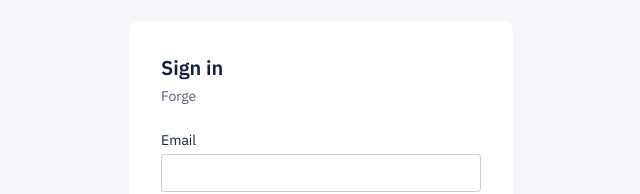
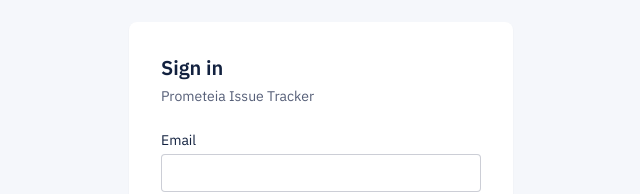
Before and after one commit to PromAMarra/IssueTracker, a Next.js app: page /login in a window 1280 px wide. Shown: the part 192-386 px from the top of the page, without its empty margins (319-959 px from the left). Built offline with nearby package versions, Linux system fonts and the light colour scheme.

Commit message:
rename: Forge -> Prometeia Issue Tracker

```diff
--- a/app/layout.tsx
+++ b/app/layout.tsx
@@ -2,7 +2,7 @@
 import './globals.css';
 
 export const metadata: Metadata = {
-  title: 'Forge',
+  title: 'Prometeia Issue Tracker',
   description: "Prometeia's UAT/SIT issue tracking and KPI dashboard",
 };
 
--- a/app/login/page.tsx
+++ b/app/login/page.tsx
@@ -31,7 +31,7 @@
     <main className="flex min-h-screen items-center justify-center bg-surface px-4">
       <div className="w-full max-w-sm rounded-lg bg-white p-8 shadow-sm">
         <h1 className="mb-1 text-xl font-semibold text-ink">Sign in</h1>
-        <p className="mb-6 text-sm text-ink-soft">Forge</p>
+        <p className="mb-6 text-sm text-ink-soft">Prometeia Issue Tracker</p>
         <form onSubmit={handleSubmit} className="flex flex-col gap-4">
           <div className="flex flex-col gap-1 text-sm text-ink">
             <label htmlFor="login-email">Email</label>
--- a/app/signup/page.tsx
+++ b/app/signup/page.tsx
@@ -52,7 +52,7 @@
     <main className="flex min-h-screen items-center justify-center bg-surface px-4">
       <div className="w-full max-w-sm rounded-lg bg-white p-8 shadow-sm">
         <h1 className="mb-1 text-xl font-semibold text-ink">Create an account</h1>
-        <p className="mb-6 text-sm text-ink-soft">Forge</p>
+        <p className="mb-6 text-sm text-ink-soft">Prometeia Issue Tracker</p>
         <form onSubmit={handleSubmit} className="flex flex-col gap-4">
           <div className="flex flex-col gap-1 text-sm text-ink">
             <label htmlFor="signup-name">Full name</label>
--- a/package.json
+++ b/package.json
@@ -1,5 +1,5 @@
 {
-  "name": "forge",
+  "name": "prometeia-issue-tracker",
   "version": "0.1.0",
   "private": true,
   "scripts": {
```
Also changed, not shown: 2 other files (tests, documents, lock files or other folders).
